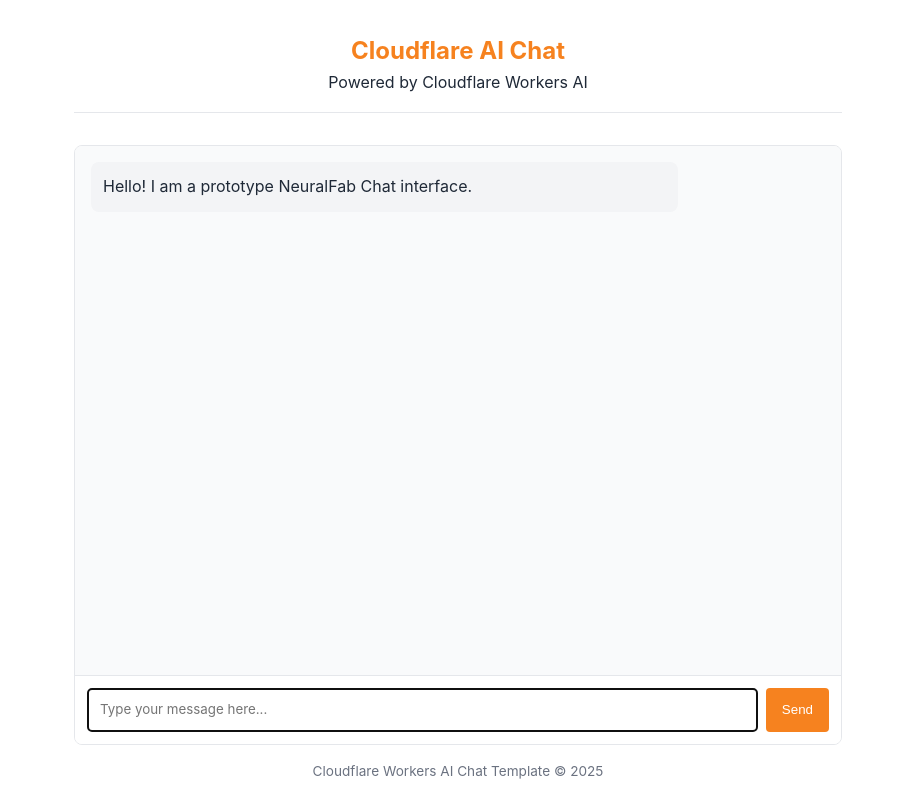
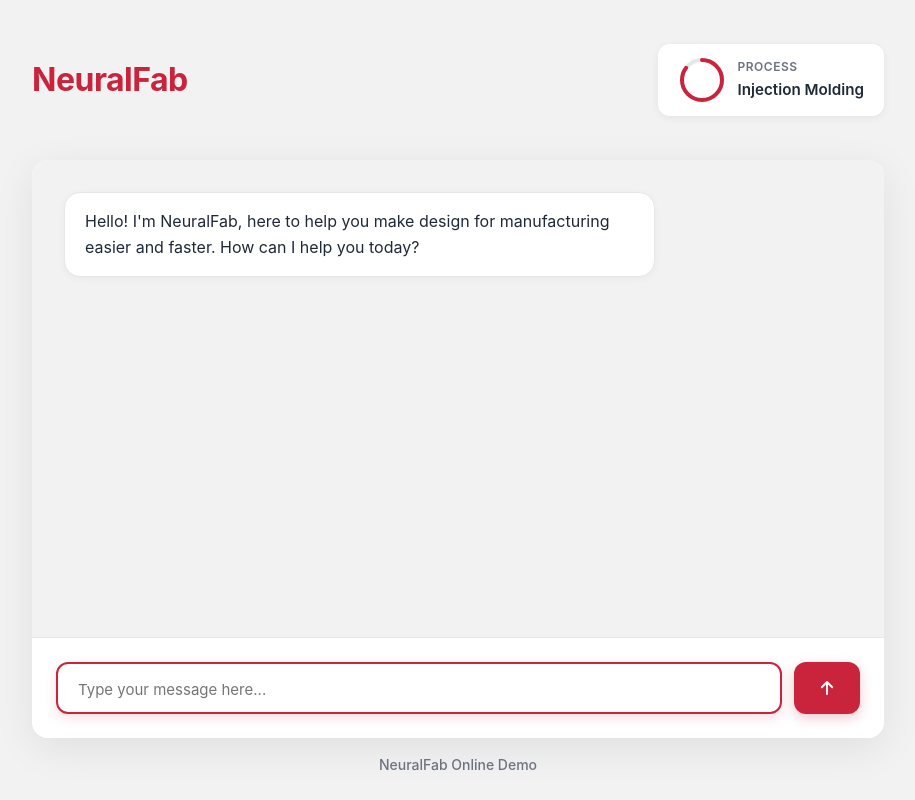
Before and after one commit to jomer4lyfe/llm-chat-app, a website: page public/index.html in a window 1280 px wide. Shown: the whole page, without its empty margins (182-1097 px from the left). Drawn offline with Linux system fonts and the light colour scheme.

Commit message:
Graphics update V1

```diff
--- a/public/chat.js
+++ b/public/chat.js
@@ -15,7 +15,7 @@
   {
     role: "assistant",
     content:
-      "Hello! I'm an LLM chat app powered by Cloudflare Workers AI. How can I help you today?",
+      "Hello! I'm NeuralFab, here to help you make design for manufacturing easier and faster. How can I help you today?",
   },
 ];
 let isProcessing = false;
--- a/public/index.html
+++ b/public/index.html
@@ -3,17 +3,21 @@
   <head>
     <meta charset="UTF-8" />
     <meta name="viewport" content="width=device-width, initial-scale=1.0" />
-    <title>LLM Chat App</title>
-    <style>
+    <link rel="icon" type="image/x-icon" href="https://raw.githubusercontent.com/AndadH/portfolio/main/ylogo.ico">
+    <title>NeuralFab</title>
+      <style>
       :root {
-        --primary-color: #f6821f;
-        --primary-hover: #e67e22;
-        --light-bg: #f9fafb;
+        --primary-color: #CA243D;
+        --primary-hover: #C81020;
+        --dark-gray: #505759;
+        --medium-gray: #898D8D;
+        --light-bg: #F2F2F2;
         --border-color: #e5e7eb;
         --text-color: #1f2937;
         --text-light: #6b7280;
-        --user-msg-bg: #fff2e6;
-        --assistant-msg-bg: #f3f4f6;
+        --user-msg-bg: #CA243D;
+        --user-msg-text: #ffffff;
+        --assistant-msg-bg: #ffffff;
       }
 
       * {
@@ -28,131 +32,344 @@
           Cantarell, sans-serif;
         line-height: 1.6;
         color: var(--text-color);
-        max-width: 800px;
+        background: var(--light-bg);
+        display: flex;
+        flex-direction: column;
+        height: 100vh;
+        padding: 1.5rem;
+        max-width: 900px;
         margin: 0 auto;
-        padding: 1rem;
       }
 
       header {
-        text-align: center;
-        margin-bottom: 2rem;
-        padding: 1rem 0;
-        border-bottom: 1px solid var(--border-color);
+        margin-bottom: 1.5rem;
+        padding: 1.25rem 0;
+        display: flex;
+        justify-content: space-between;
+        align-items: center;
+      }
+
+      .header-left {
+        display: flex;
+        flex-direction: column;
+        align-items: center;
+        gap: 1rem;
+      }
+
+      .logo {
+        width: 80px;
+        height: 80px;
+        display: flex;
+        align-items: center;
+        justify-content: center;
+      }
+
+      .logo img {
+        max-width: 100%;
+        max-height: 100%;
+        object-fit: contain;
       }
 
       h1 {
-        font-size: 1.5rem;
+        font-size: 2rem;
+        font-weight: 700;
         color: var(--primary-color);
+        letter-spacing: -0.5px;
+      }
+
+      .manufacturing-indicator {
+        display: flex;
+        align-items: center;
+        gap: 0.75rem;
+        padding: 0.75rem 1.25rem;
+        background: white;
+        border-radius: 12px;
+        box-shadow: 0 2px 8px rgba(0, 0, 0, 0.06);
+      }
+
+      .progress-ring {
+        position: relative;
+        width: 48px;
+        height: 48px;
+        transform: rotate(-90deg);
+      }
+
+      .progress-ring-circle {
+        fill: none;
+        stroke-width: 4;
+      }
+
+      .progress-ring-circle.background {
+        stroke: var(--border-color);
+      }
+
+      .progress-ring-circle.progress {
+        stroke: var(--primary-color);
+        stroke-linecap: round;
+        transition: stroke-dashoffset 0.5s ease;
+      }
+
+      .manufacturing-text {
+        display: flex;
+        flex-direction: column;
+        gap: 0.125rem;
+      }
+
+      .manufacturing-label {
+        font-size: 0.75rem;
+        font-weight: 600;
+        color: var(--text-light);
+        text-transform: uppercase;
+        letter-spacing: 0.5px;
+      }
+
+      .manufacturing-value {
+        font-size: 0.95rem;
+        font-weight: 600;
+        color: var(--text-color);
       }
 
       .chat-container {
         display: flex;
         flex-direction: column;
-        height: calc(100vh - 200px);
-        min-height: 400px;
-        border: 1px solid var(--border-color);
-        border-radius: 8px;
+        flex: 1;
+        background: white;
+        border-radius: 16px;
+        box-shadow: 0 10px 40px rgba(0, 0, 0, 0.08);
         overflow: hidden;
       }
 
       .chat-messages {
         flex: 1;
         overflow-y: auto;
-        padding: 1rem;
-        background-color: var(--light-bg);
+        padding: 2rem;
+        background: var(--light-bg);
+        display: flex;
+        flex-direction: column;
+        gap: 1rem;
+      }
+
+      .chat-messages::-webkit-scrollbar {
+        width: 8px;
+      }
+
+      .chat-messages::-webkit-scrollbar-track {
+        background: transparent;
+      }
+
+      .chat-messages::-webkit-scrollbar-thumb {
+        background: #d1d5db;
+        border-radius: 4px;
       }
 
       .message {
-        margin-bottom: 1rem;
-        padding: 0.75rem;
-        border-radius: 8px;
-        max-width: 80%;
+        padding: 1rem 1.25rem;
+        border-radius: 16px;
+        max-width: 75%;
+        box-shadow: 0 2px 8px rgba(0, 0, 0, 0.04);
+        animation: slideIn 0.3s ease;
+        line-height: 1.6;
+      }
+
+      @keyframes slideIn {
+        from {
+          opacity: 0;
+          transform: translateY(10px);
+        }
+        to {
+          opacity: 1;
+          transform: translateY(0);
+        }
       }
 
       .user-message {
-        background-color: var(--user-msg-bg);
+        background: var(--user-msg-bg);
+        color: var(--user-msg-text);
         align-self: flex-end;
         margin-left: auto;
+        font-weight: 500;
       }
 
       .assistant-message {
-        background-color: var(--assistant-msg-bg);
+        background: var(--assistant-msg-bg);
+        color: var(--text-color);
         align-self: flex-start;
+        border: 1px solid var(--border-color);
       }
 
       .message-input {
         display: flex;
-        padding: 0.75rem;
+        gap: 0.75rem;
+        padding: 1.5rem;
+        background: white;
         border-top: 1px solid var(--border-color);
-        background-color: white;
       }
 
       #user-input {
         flex: 1;
-        padding: 0.75rem;
-        border: 1px solid var(--border-color);
-        border-radius: 4px;
+        padding: 1rem 1.25rem;
+        border: 2px solid var(--border-color);
+        border-radius: 12px;
         font-family: inherit;
+        font-size: 15px;
         resize: none;
-        min-height: 44px;
+        height: 52px;
+        outline: none;
+        transition: all 0.2s ease;
+        box-shadow: 0 2px 8px rgba(0, 0, 0, 0.04);
+        overflow: hidden;
+      }
+
+      #user-input:focus {
+        border-color: var(--primary-color);
+        box-shadow: 0 4px 12px rgba(202, 36, 61, 0.15);
       }
 
       #send-button {
-        margin-left: 0.5rem;
-        padding: 0 1rem;
-        background-color: var(--primary-color);
+        min-width: 52px;
+        height: 52px;
+        padding: 0 1.5rem;
+        background: var(--primary-color);
         color: white;
         border: none;
-        border-radius: 4px;
+        border-radius: 12px;
         cursor: pointer;
-        transition: background-color 0.2s;
+        font-weight: 600;
+        font-size: 15px;
+        transition: all 0.2s ease;
+        box-shadow: 0 4px 12px rgba(202, 36, 61, 0.25);
+        display: flex;
+        align-items: center;
+        justify-content: center;
       }
 
-      #send-button:hover {
-        background-color: var(--primary-hover);
+      #send-button:hover:not(:disabled) {
+        background: var(--primary-hover);
+        transform: translateY(-1px);
+        box-shadow: 0 6px 16px rgba(202, 36, 61, 0.35);
+      }
+
+      #send-button:active:not(:disabled) {
+        transform: translateY(0);
       }
 
       #send-button:disabled {
-        background-color: var(--text-light);
+        background: var(--medium-gray);
         cursor: not-allowed;
+        box-shadow: none;
+        opacity: 0.5;
       }
 
       .typing-indicator {
         display: none;
-        margin-bottom: 1rem;
+        padding: 1rem 1.25rem;
+        background: white;
+        border-radius: 16px;
+        max-width: 75%;
+        align-self: flex-start;
+        color: var(--text-light);
         font-style: italic;
-        color: var(--text-light);
+        border: 1px solid var(--border-color);
+        box-shadow: 0 2px 8px rgba(0, 0, 0, 0.04);
       }
 
       .typing-indicator.visible {
         display: block;
+        animation: slideIn 0.3s ease;
       }
 
       footer {
         margin-top: 1rem;
         text-align: center;
-        font-size: 0.85rem;
+        font-size: 0.875rem;
         color: var(--text-light);
+        font-weight: 500;
+      }
+
+      @media (max-width: 768px) {
+        body {
+          padding: 1rem;
+        }
+
+        header {
+          flex-direction: column;
+          gap: 1rem;
+        }
+
+        .header-left {
+          width: 100%;
+        }
+
+        .logo {
+          width: 60px;
+          height: 60px;
+        }
+
+        h1 {
+          font-size: 1.5rem;
+        }
+
+        .manufacturing-indicator {
+          width: 100%;
+          justify-content: center;
+        }
+
+        .chat-messages {
+          padding: 1.25rem;
+        }
+
+        .message {
+          max-width: 85%;
+        }
+
+        .message-input {
+          padding: 1rem;
+        }
+
+        #user-input,
+        #send-button {
+          font-size: 14px;
+        }
       }
     </style>
   </head>
   <body>
     <header>
-      <h1>Cloudflare AI Chat</h1>
-      <p>Powered by Cloudflare Workers AI</p>
+      <h1>NeuralFab</h1>
+      <div class="manufacturing-indicator">
+        <svg class="progress-ring" viewBox="0 0 48 48">
+          <!-- Background circle -->
+          <circle class="progress-ring-circle background" cx="24" cy="24" r="20"></circle>
+          <!-- Progress circle (85% filled) -->
+          <circle
+            class="progress-ring-circle progress"
+            cx="24"
+            cy="24"
+            r="20"
+            stroke-dasharray="125.6 125.6"
+            stroke-dashoffset="18.84"
+          ></circle>
+        </svg>
+        <div class="manufacturing-text">
+          <div class="manufacturing-label">Process</div>
+          <div class="manufacturing-value">Injection Molding</div>
+        </div>
+      </div>
     </header>
 
+
     <div class="chat-container">
+
       <div id="chat-messages" class="chat-messages">
         <div class="message assistant-message">
           <p>
-            Hello! I am a prototype NeuralFab Chat interface.
+            Hello! I'm NeuralFab, here to help you make design for manufacturing easier and faster. How can I help you today?
           </p>
         </div>
       </div>
 
       <div class="typing-indicator" id="typing-indicator">
-        AI is thinking...
+        thinking...
       </div>
 
       <div class="message-input">
@@ -162,12 +379,14 @@
           rows="1"
           autofocus
         ></textarea>
-        <button id="send-button">Send</button>
+        <button id="send-button"><svg width="18" height="18" viewBox="0 0 24 24" fill="none" stroke="currentColor" stroke-width="2.5">
+                            <path d="M12 20V4M5 11l7-7 7 7" stroke-linecap="round" stroke-linejoin="round"/>
+                        </svg></button>
       </div>
     </div>
 
     <footer>
-      <p>Cloudflare Workers AI Chat Template &copy; 2025</p>
+      <p>NeuralFab Online Demo</p>
     </footer>
 
     <!-- Chat app script -->
--- a/src/index.ts
+++ b/src/index.ts
@@ -14,7 +14,7 @@
 const MODEL_ID = "@cf/meta/llama-3.3-70b-instruct-fp8-fast";
 // Default system prompt
 const SYSTEM_PROMPT =
-  "You are a helpful, friendly assistant. Provide concise and accurate responses.";
+  "You are an experienced manufacturing engineer, here to assist with design for manufacturing. Provide concise and accurate responses.";
 
 export default {
   /**
@@ -77,6 +77,7 @@
       },
       {
         returnRawResponse: true,
+        /*
         // Uncomment to use AI Gateway
         gateway: {
           id: GATEWAY_ID, //"", // Replace with your AI Gateway ID
@@ -87,6 +88,7 @@
       headers: {
         "cf-aig-authorization": `Bearer ${GATEWAY_TOKEN}`,
         //Authorization: `Bearer ${GATEWAY_TOKEN}`,
+      } */
       }
     );
 
```
